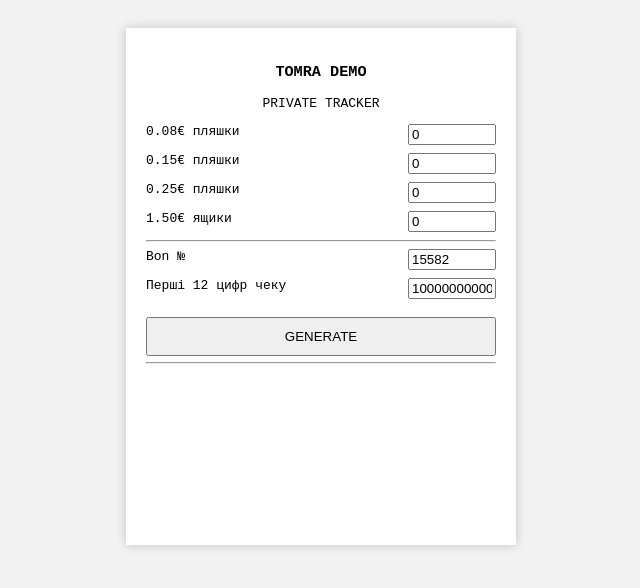
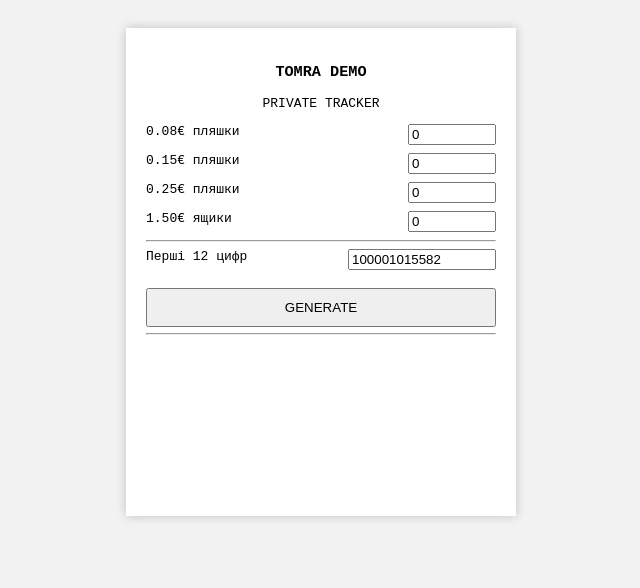
Before and after one commit to sofaip/leergut, a plain HTML site: page index.html in a window 1280 px wide. Shown: the whole page, without its empty margins (319-959 px from the left). Drawn offline with Linux system fonts and the light colour scheme.

Commit message:
Update index.html

```diff
--- a/index.html
+++ b/index.html
@@ -1,21 +1,16 @@
 <!DOCTYPE html>
 <html lang="de">
 <head>
-
   <meta charset="UTF-8">
-
   <title>Pfand Tracker</title>
-
   <script src="https://cdn.jsdelivr.net/npm/jsbarcode@3.11.5/dist/JsBarcode.all.min.js"></script>
   <script src="script.js"></script>
-
   <style>
     body{
       font-family: monospace;
       padding:20px;
       background:#f2f2f2;
     }
-
     .receipt{
       background:white;
       padding:20px;
@@ -23,87 +18,64 @@
       margin:auto;
       box-shadow:0 0 10px rgba(0,0,0,0.2);
     }
-
     input{
       width:80px;
     }
-
     button{
       padding:10px;
       margin-top:10px;
       width:100%;
     }
-
     .line{
       display:flex;
       justify-content:space-between;
       margin-bottom:8px;
     }
-
     .center{
       text-align:center;
     }
-
     .small{
       font-size:12px;
       word-break:break-all;
     }
+    #prefix12{
+      width: 140px;
+    }
   </style>
-
 </head>
-
 <body>
-
   <div class="receipt">
-
     <div class="center">
       <h3>TOMRA DEMO</h3>
       <p>PRIVATE TRACKER</p>
     </div>
-
     <div class="line">
       <span>0.08€ пляшки</span>
       <input type="number" id="g" value="0">
     </div>
-
     <div class="line">
       <span>0.15€ пляшки</span>
       <input type="number" id="b15" value="0">
     </div>
-
     <div class="line">
       <span>0.25€ пляшки</span>
       <input type="number" id="b25" value="0">
     </div>
-
     <div class="line">
       <span>1.50€ ящики</span>
       <input type="number" id="k" value="0">
     </div>
-
     <hr>
-
     <div class="line">
-<span>Bon №</span>
-<input type="number" id="bon" value="15582">
+      <span>Перші 12 цифр</span>
+      <input type="text" id="prefix12" maxlength="12" value="100001015582">
     </div>
-
-<div class="line">
-<span>Перші 12 цифр чеку</span>
-<input type="text" id="prefix" maxlength="12" value="100000000000">
-</div>
-
     <button onclick="gen()">GENERATE</button>
-
     <hr>
-
     <div id="output"></div>
-
     <div class="center">
       <svg id="barcode"></svg>
     </div>
-
   </div>
-
 </body>
 </html>
```
Lines whose indentation alone changed are shown as unchanged.
